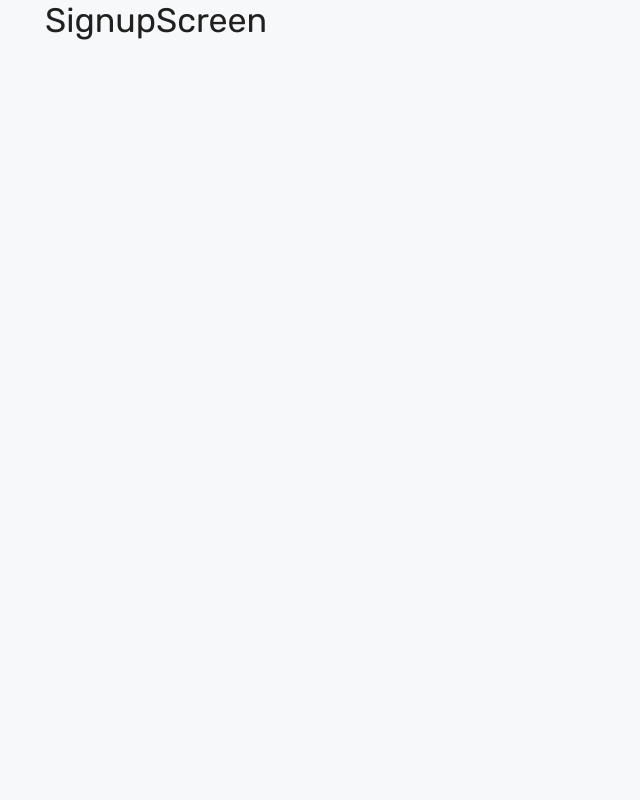
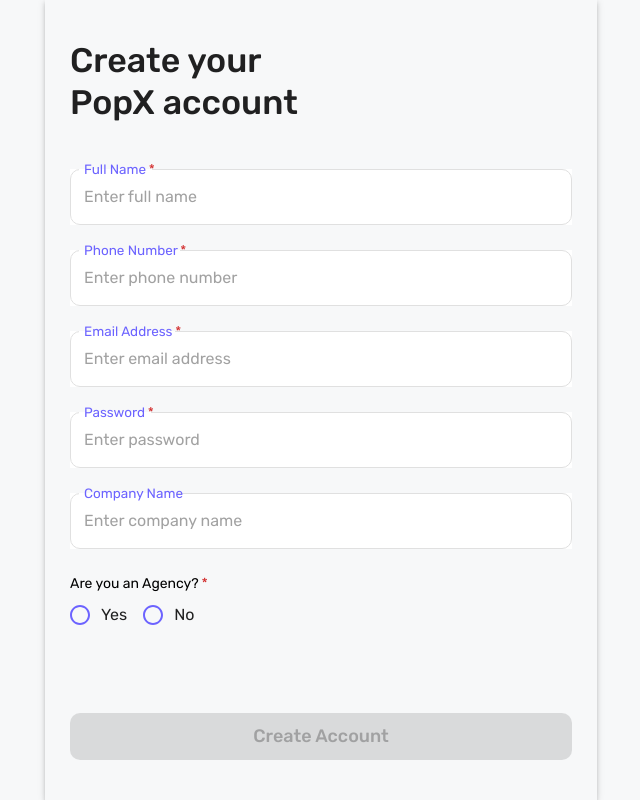
Before and after one commit to mazam5/popx-frontend, a React app: page /signup in a window 1280 px wide. Shown: the whole page, without its empty margins (319-959 px from the left). Built offline with nearby package versions, Linux system fonts and the light colour scheme; the HTML template or start-up script is replaced by a standard one.

Commit message:
added: Signup page, fix input field styles

```diff
--- a/src/App.tsx
+++ b/src/App.tsx
@@ -5,7 +5,7 @@
 import ProfilePage from "./pages/ProfilePage";
 import ProtectedRoute from "./pages/ProtectedRoute";
 import SignupPage from "./pages/SignupPage";
-import AuthProvider from "./providers/authProvider";
+import AuthProvider from "./providers/AuthProvider";
 import MUIThemeProvider from "./providers/MUIThemeProvider";
 
 function App() {
--- /dev/null
+++ b/src/helpers/generateToken.ts
@@ -0,0 +1,7 @@
+export const generateDummyToken = () => {
+  return 'xxxxxxxx-xxxx-4xxx-yxxx-xxxxxxxxxxxx'.replace(/[xy]/g, function (c) {
+    const r = (Math.random() * 16) | 0;
+    const v = c === 'x' ? r : (r & 0x3) | 0x8;
+    return v.toString(16);
+  });
+};
--- a/src/pages/LoginPage.tsx
+++ b/src/pages/LoginPage.tsx
@@ -1,23 +1,17 @@
 import { Box, Button, TextField, Typography } from '@mui/material';
 import { useNavigate } from 'react-router';
-import { useAuth } from '../providers/authProvider';
+import { useAuth } from '../providers/AuthProvider';
 
 import { zodResolver } from "@hookform/resolvers/zod";
 import { Controller, useForm } from "react-hook-form";
 import * as z from "zod";
+import { generateDummyToken } from '../helpers/generateToken';
 
 const loginFormSchema = z.object({
-    email: z.string().email("Please enter a valid email address"),
+    email: z.email("Please enter a valid email address"),
     password: z.string().min(8, "Password must be at least 8 characters"),
 });
 
-const generateDummyToken = () => {
-    return 'xxxxxxxx-xxxx-4xxx-yxxx-xxxxxxxxxxxx'.replace(/[xy]/g, function (c) {
-        const r = Math.random() * 16 | 0;
-        const v = c === 'x' ? r : (r & 0x3 | 0x8);
-        return v.toString(16);
-    });
-};
 
 const LoginPage = () => {
     const { setUser } = useAuth();
@@ -80,6 +74,7 @@
                         type="email"
                         placeholder='Enter email address'
                         fullWidth
+                        required
                         size="medium"
                         error={!!error}
                         helperText={error?.message}
@@ -97,6 +92,7 @@
                         type="password"
                         placeholder='Enter password'
                         fullWidth
+                        required
                         size="medium"
                         error={!!error}
                         helperText={error?.message}
--- a/src/pages/SignupPage.tsx
+++ b/src/pages/SignupPage.tsx
@@ -1,8 +1,219 @@
-import { Typography } from "@mui/material"
+import { zodResolver } from "@hookform/resolvers/zod";
+import { Box, Button, FormControl, FormControlLabel, FormLabel, Radio, RadioGroup, TextField, Typography } from "@mui/material";
+import { Controller, useForm } from "react-hook-form";
+import * as z from "zod";
+import { useAuth } from "../providers/AuthProvider";
+import { useNavigate } from "react-router";
+import { generateDummyToken } from "../helpers/generateToken";
+
+const signupFormSchema = z.object({
+    fullName: z.string().min(3, "Full name must be at least 3 characters"),
+    phoneNumber: z.string().min(10, "Phone number must be at least 10 characters"),
+    email: z.email("Please enter a valid email address"),
+    password: z.string().min(8, "Password must be at least 8 characters"),
+    companyName: z.string().optional(),
+    agency: z.boolean().optional(),
+})
 
 const SignupPage = () => {
+    const { setUser } = useAuth();
+    const navigate = useNavigate();
+    const form = useForm<z.infer<typeof signupFormSchema>>({
+        resolver: zodResolver(signupFormSchema),
+        mode: "onChange",
+        defaultValues: {
+            fullName: "",
+            phoneNumber: "",
+            email: "",
+            password: "",
+            companyName: "",
+        },
+    })
+
+    async function onSubmit(values: z.infer<typeof signupFormSchema>) {
+        try {
+            const token = generateDummyToken();
+            const userData = { email: values.email, token };
+
+            setUser(userData);
+            localStorage.setItem("user", JSON.stringify(userData));
+            navigate("/profile");
+        } catch (error) {
+            console.error("Signup error:", error);
+            return;
+        }
+    }
+
     return (
-        <Typography variant="h4">SignupScreen</Typography>
+        <Box
+            sx={{
+                display: 'flex',
+                flexDirection: 'column',
+                boxShadow: 3,
+                justifyContent: 'space-between',
+                gap: '20px',
+                height: '100vh',
+                padding: '25px',
+                paddingY: '40px',
+            }}
+        >
+            <Box sx={{
+                display: 'flex',
+                flexDirection: 'column',
+                gap: '25px',
+                marginBottom: '20px',
+                overflowY: 'auto',
+            }}>
+                <Box
+                    width="55%"
+                    sx={{ display: 'flex', flexDirection: 'column', gap: '20px', marginBottom: '20px' }}
+                >
+                    <Typography variant="h4" fontWeight="500">
+                        Create your PopX account
+                    </Typography>
+                </Box>
+                <Controller
+                    name="fullName"
+                    control={form.control}
+                    render={({ field, fieldState: { error } }) => (
+                        <TextField
+                            {...field}
+                            label="Full Name"
+                            variant="outlined"
+                            type="text"
+                            placeholder='Enter full name'
+                            fullWidth
+                            required
+                            size="medium"
+                            error={!!error}
+                            helperText={error?.message}
+                        />
+                    )}
+                />
+                <Controller
+                    name="phoneNumber"
+                    control={form.control}
+                    render={({ field, fieldState: { error } }) => (
+                        <TextField
+                            {...field}
+                            label="Phone Number"
+                            variant="outlined"
+                            type="tel"
+                            placeholder='Enter phone number'
+                            fullWidth
+                            required
+                            size="medium"
+                            error={!!error}
+                            helperText={error?.message}
+                        />
+                    )}
+                />
+                <Controller
+                    name="email"
+                    control={form.control}
+                    render={({ field, fieldState: { error } }) => (
+                        <TextField
+                            {...field}
+                            label="Email Address"
+                            variant="outlined"
+                            type="email"
+                            placeholder='Enter email address'
+                            fullWidth
+                            required
+                            size="medium"
+                            error={!!error}
+                            helperText={error?.message}
+                        />
+                    )}
+                />
+                <Controller
+                    name="password"
+                    control={form.control}
+                    render={({ field, fieldState: { error } }) => (
+                        <TextField
+                            {...field}
+                            label="Password"
+                            variant="outlined"
+                            type="password"
+                            required
+                            placeholder='Enter password'
+                            fullWidth
+                            size="medium"
+                            error={!!error}
+                            helperText={error?.message}
+                        />
+                    )}
+                />
+                <Controller
+                    name="companyName"
+                    control={form.control}
+                    render={({ field, fieldState: { error } }) => (
+                        <TextField
+                            {...field}
+                            label="Company Name"
+                            variant="outlined"
+                            type="text"
+                            placeholder='Enter company name'
+                            fullWidth
+                            size="medium"
+                            error={!!error}
+                            helperText={error?.message}
+                        />
+                    )}
+                />
+                <Controller
+                    name="agency"
+                    control={form.control}
+                    render={({ field: { value, onChange, ...field }, fieldState: { error } }) => (
+                        <FormControl required error={!!error}>
+                            <FormLabel sx={{
+                                fontSize: 14,
+                                color: 'black',
+                                '& .MuiFormLabel-asterisk': {
+                                    color: '#d32f2f',
+                                },
+                            }}>
+                                Are you an Agency?
+                            </FormLabel>
+                            <RadioGroup
+                                {...field}
+                                value={value === undefined ? '' : String(value)}
+                                onChange={(e) => onChange(e.target.value === 'true')}
+                                row
+                                aria-labelledby="agency-radio-group-label"
+                            >
+                                <FormControlLabel
+                                    value="true"
+                                    control={<Radio sx={{ color: '#6c63ff', '&.Mui-checked': { color: '#6c63ff' } }} />}
+                                    label="Yes"
+                                />
+                                <FormControlLabel
+                                    value="false"
+                                    control={<Radio sx={{ color: '#6c63ff', '&.Mui-checked': { color: '#6c63ff' } }} />}
+                                    label="No"
+                                />
+                            </RadioGroup>
+                            {error && (
+                                <Typography variant="caption" color="error" sx={{ mt: 0.5 }}>
+                                    {error.message}
+                                </Typography>
+                            )}
+                        </FormControl>
+                    )}
+                />
+            </Box>
+
+            <Button
+                onClick={form.handleSubmit(onSubmit)}
+                variant="contained"
+                color="primary"
+                size="large"
+                disabled={!form.formState.isValid}
+                sx={{ fontWeight: '500', fontSize: 18 }}
+            >
+                Create Account
+            </Button>
+        </Box>
     )
 }
 
--- a/src/providers/MUIThemeProvider.tsx
+++ b/src/providers/MUIThemeProvider.tsx
@@ -86,6 +86,16 @@
                 },
             },
         },
+        MuiFormLabel: {
+            styleOverrides: {
+                root: {
+                    '& .MuiInputLabel-asterisk': {
+                        color: '#d32f2f',
+                    },
+                    fontSize: '18px',
+                },
+            },
+        },
     },
 });
 
```
